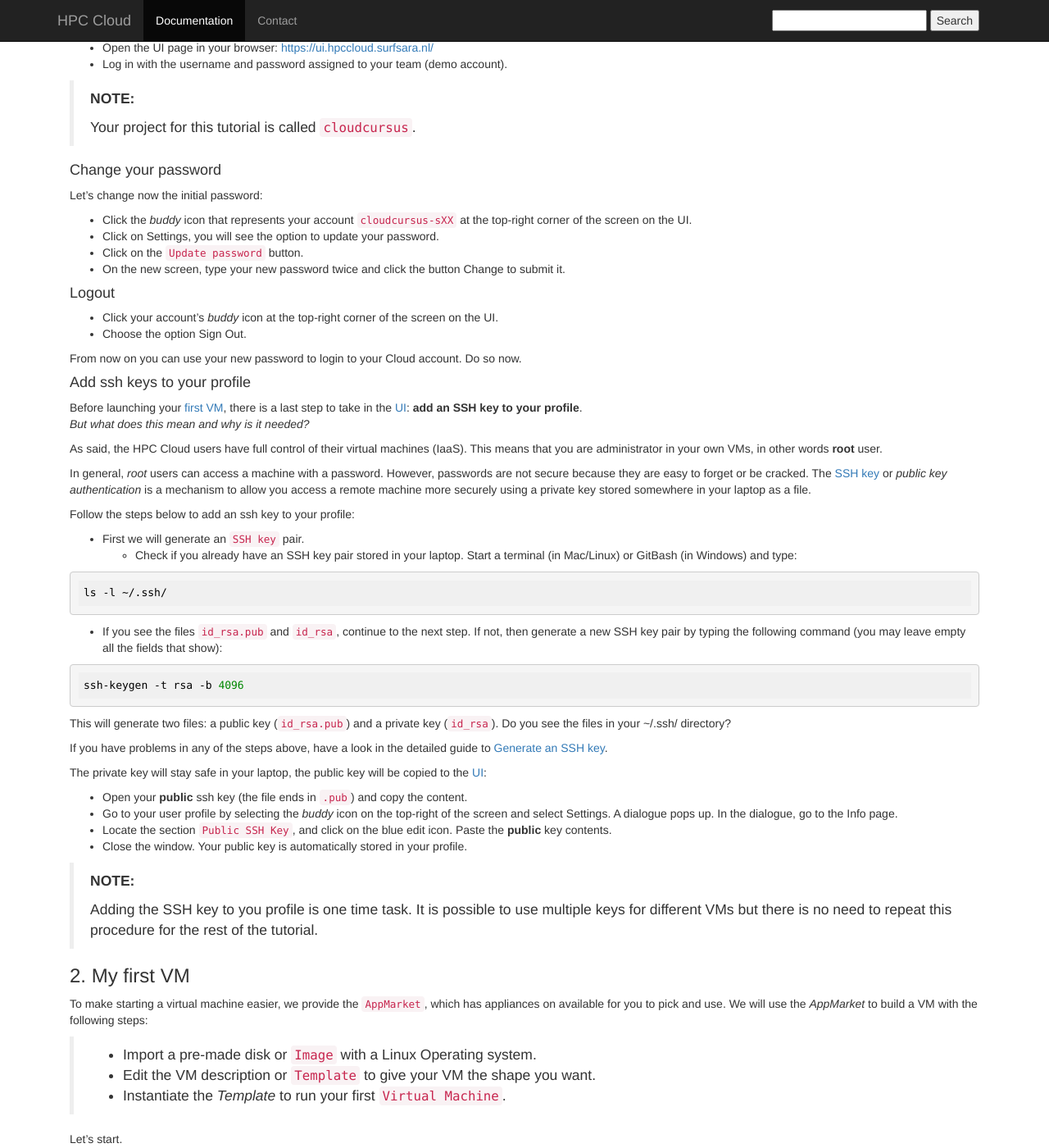
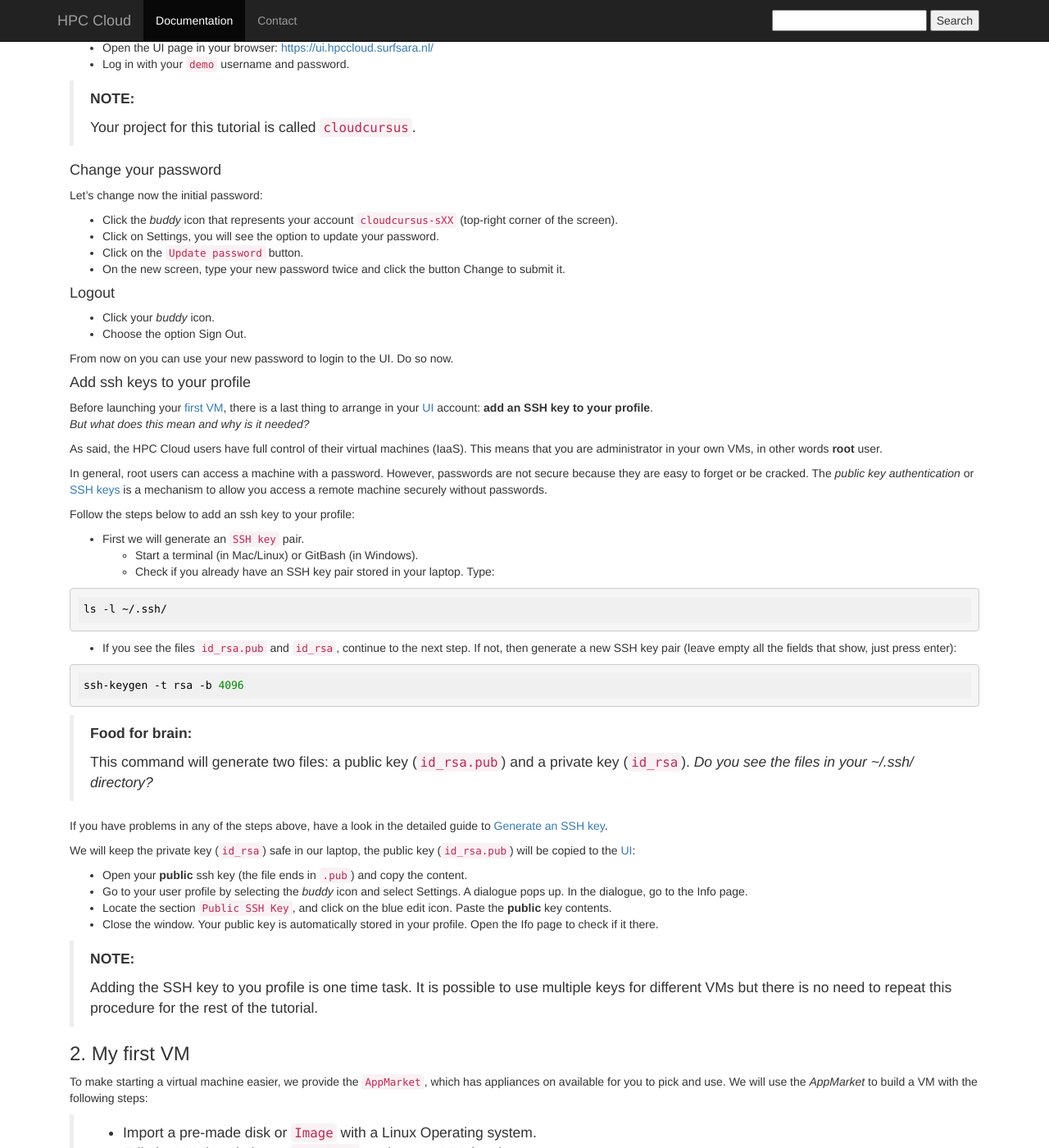
Before and after one commit to sara-nl/clouddocs, a Jekyll site: the page built from surfcursus-part-A-2015-Oct-15.markdown, in a window 1280 px wide and 1400 px high, scrolled down 408 px. Shown: the whole window at 82% size. Built offline with Jekyll 4.4.1, drawn with Linux system fonts in a browser that asks for light colours; some of the changed text lies outside the part shown.

Commit message:
Update surfcursus-part-A-2015-Oct-15.markdown

````diff
--- a/surfcursus-part-A-2015-Oct-15.markdown
+++ b/surfcursus-part-A-2015-Oct-15.markdown
@@ -23,7 +23,7 @@
 The UI (short for User Interface) is the web site that allows you to manage your virtual machines in the HPC Cloud.
 
 * Open the UI page in your browser: [https://ui.hpccloud.surfsara.nl/](https://ui.hpccloud.surfsara.nl/)
-* Log in with the username and password assigned to your team (demo account).
+* Log in with your `demo` username and password.
 
 > **NOTE:**
 >
@@ -33,53 +33,56 @@
 
 Let's change now the initial password:
 
-* Click the *buddy* icon that represents your account `cloudcursus-sXX` at the top-right corner of the screen on the UI.
+* Click the *buddy* icon that represents your account `cloudcursus-sXX` (top-right corner of the screen).
 * Click on Settings, you will see the option to update your password.
 * Click on the `Update password` button.
 * On the new screen, type your new password twice and click the button Change to submit it.
 
 #### Logout
 
-* Click your account's *buddy* icon at the top-right corner of the screen on the UI.
+* Click your *buddy* icon.
 * Choose the option Sign Out.
 
-From now on you can use your new password to login to your Cloud account.
+From now on you can use your new password to login to the UI.
 Do so now.
 
 #### Add ssh keys to your profile
 
-Before launching your [first VM](#2.-My-first-VM), there is a last step to take in the [UI](https://ui.hpccloud.surfsara.nl/): **add an SSH key to your profile**.
+Before launching your [first VM](#2.-My-first-VM), there is a last thing to arrange in your [UI](https://ui.hpccloud.surfsara.nl/) account: **add an SSH key to your profile**.
 *But what does this mean and why is it needed?*
 
 As said, the HPC Cloud users have full control of their virtual machines (IaaS). This means that you are administrator in your own VMs, in other words **root** user.
 
-In general, *root* users can access a machine with a password. However, passwords are not secure because they are easy to forget or be cracked. The [SSH key](https://en.wikipedia.org/wiki/Secure_Shell#Key_management) or *public key authentication* is a mechanism to allow you access a remote machine more securely using a private key stored somewhere in your laptop as a file.
+In general, root users can access a machine with a password. However, passwords are not secure because they are easy to forget or be cracked. The *public key authentication* or [SSH keys](https://en.wikipedia.org/wiki/Secure_Shell#Key_management) is a mechanism to allow you access a remote machine securely without passwords.
 
 Follow the steps below to add an ssh key to your profile:
 
 * First we will generate an `SSH key` pair.
-  * Check if you already have an SSH key pair stored in your laptop. Start a terminal (in Mac/Linux) or GitBash (in Windows) and type:
+  * Start a terminal (in Mac/Linux) or GitBash (in Windows).
+  * Check if you already have an SSH key pair stored in your laptop. Type:
 
 ```sh
 ls -l ~/.ssh/
 ```
 
-  * If you see the files `id_rsa.pub` and `id_rsa`, continue to the next step. If not, then generate a new SSH key pair by typing the following command (you may leave empty all the fields that show):
+  * If you see the files `id_rsa.pub` and `id_rsa`, continue to the next step. If not, then generate a new SSH key pair (leave empty all the fields that show, just press enter):
 
 ```sh
 ssh-keygen -t rsa -b 4096
 ```
 
-This will generate two files: a public key (`id_rsa.pub`) and a private key (`id_rsa`). Do you see the files in your ~/.ssh/ directory?
+> **Food for brain:**
+>
+> This command will generate two files: a public key (`id_rsa.pub`) and a private key (`id_rsa`). *Do you see the files in your ~/.ssh/ directory?*
 
 If you have problems in any of the steps above, have a look in the detailed guide to [Generate an SSH key](SSHkey).
 
-The private key will stay safe in your laptop, the public key will be copied to the [UI](https://ui.hpccloud.surfsara.nl/):
+We will keep the private key (`id_rsa`) safe in our laptop, the public key (`id_rsa.pub`)  will be copied to the [UI](https://ui.hpccloud.surfsara.nl/):
 
 * Open your **public** ssh key (the file ends in `.pub`) and copy the content.
-* Go to your user profile by selecting the *buddy* icon on the top-right of the screen and select Settings. A dialogue pops up. In the dialogue, go to the Info page.
+* Go to your user profile by selecting the *buddy* icon and select Settings. A dialogue pops up. In the dialogue, go to the Info page.
 * Locate the section `Public SSH Key`, and click on the blue edit icon. Paste the **public** key contents.
-* Close the window. Your public key is automatically stored in your profile.
+* Close the window. Your public key is automatically stored in your profile. Open the Ifo page to check if it there.
 
 > **NOTE:**
 >
@@ -101,7 +104,7 @@
 
 * Login to the [UI](https://ui.hpccloud.surfsara.nl/).
 * Choose the *AppMarket* tab on the left menu of the screen and then *Appliances*.
-* Choose the OS system: **Ubuntu 15.04 Desktop - KVM** and click on the tick-box left to it.
+* Choose the OS system: **Ubuntu 15.04 Desktop - KVM**.
 * Click on the `Import` button at the top-right corner of the screen.
 * A dialogue will pop up, asking you for a few details. Edit as follows:
   * Datastore for images: **104: local images ssd**.
@@ -111,16 +114,16 @@
 
 > **Food for brain:**
 >
-> You can verify that the process is complete by inspecting the *Images* tab under the `Virtual Resources` at the menu of the UI. You should see your new image there. What is the STATUS of the image? Refresh.
+> You can verify that the process is complete by inspecting the *Images* tab under the `Virtual Resources` on left menu. You should see your new image there. *What is the STATUS of the image?* Refresh with the sign next to the *green plus button* until it says READY.
 
 #### Edit the Template
 
-When you imported the appliance from the AppMarket, it also made a template available for you to make a virtual machine. In the *Template* you can define how many cores you want your VM to have, how much RAM memory, what storage drives, which network connections, etc.
+When you imported the appliance from the AppMarket, it also create a template for you. In the *Template* you can define how many cores you want your VM to have, how much RAM memory, what storage drives, which network connections, etc.
 
 Edit the created *Template* by following these steps:
 
-* Go to the Templates tab under the `Virtual Resources` at the menu of the UI.
-* Find the template you just created, and click on it. You now see an overview of the template settings.
+* Go to the Templates tab under the `Virtual Resources` on the left menu.
+* Find the template you just created, and click on it. Next we will modify it.
 * Click on Update on the top-right of the screen to start editing the template.
 * Browse through the different options (i.e. General, Storage, Network). Leave the default values, **except** for the following:
   * Select the `Network` tab which shows the network interfaces (or nics) for your VM. Click once on **Name: internet** row. You will see the feedback below:
@@ -129,22 +132,20 @@
 
 #### Start the VM
 
-A template is a description of a virtual machine. The template we have been editing in this guide is now ready to create a virtual machine from it.
+A template is just a description of a virtual machine that we want to build. Let's create the virtual machine from it.
 
-* Go to the *Virtual Machines* section. This displays an overview of all running VMs. This list is empty for now.
+* Go to the *Virtual Machines* section. This displays an overview of all *running* VMs. This list is empty for now.
 * Click on the *green plus sign*.
 * Give your virtual machine a name: **My First VM**.
 This name is also used as the host name of your machine.
 * Number of instances: **1**.
-* Select the template we just edited. Since this is your first template, there is only one item in the list. Select the *Cursus Template*. You will see the feedback below:
+* Select the *Cursus Template*. Since this is your first template, there is only one item in the list. You will see the feedback below:
 ![select_template](images/select_template.png)
 * Click on the `Create` button at the bottom of the screen.
 * Refresh the VM status by clicking on the two arrows chasing each other next to "+" button.
 
 > **NOTE:**
->Your VM will appear in the list of virtual machines. At first, it will have the state PENDING. That state means that the cloud system is looking for a place where your virtual machine can actually run.
->
->You can refresh with the sign next to the *green plus button*. When the required capacity becomes available, your VM will appear in Status: **RUNNING**.
+>Your VM will appear in the list of virtual machines. At first, it will have the state PENDING. The cloud system is looking for a place where your virtual machine can actually run. This depends on the amount of cores, or memory, or disk that you asked in the template. When the required capacity becomes available, your VM will appear in Status: **RUNNING**. Refresh.
 
 
 #### What happened?
@@ -161,9 +162,9 @@
 
 #### Login to the VM
 
-You can interact with your VM with several ways: SSH, VNC or a remote desktop server.
-The ready-made images in *AppMarket* do not provide a password for the root user.
-The way to login in as *root* on your virtual machine is using the ssh keys that you [stored in your profile](#add-ssh-keys-to-your-profile) previously.
+You can interact with your VM with several ways: Command-line (SSH), VNC or a remote desktop server. We will use SSH in a terminal.
+
+The way to login into your virtual machine is the ssh keys that you [stored in your profile](#add-ssh-keys-to-your-profile) previously.
 
 **Command-line access - SSH**
 
````
Also changed, not shown: other parts of surfcursus-part-A-2015-Oct-15.markdown (+2 -2 lines).
